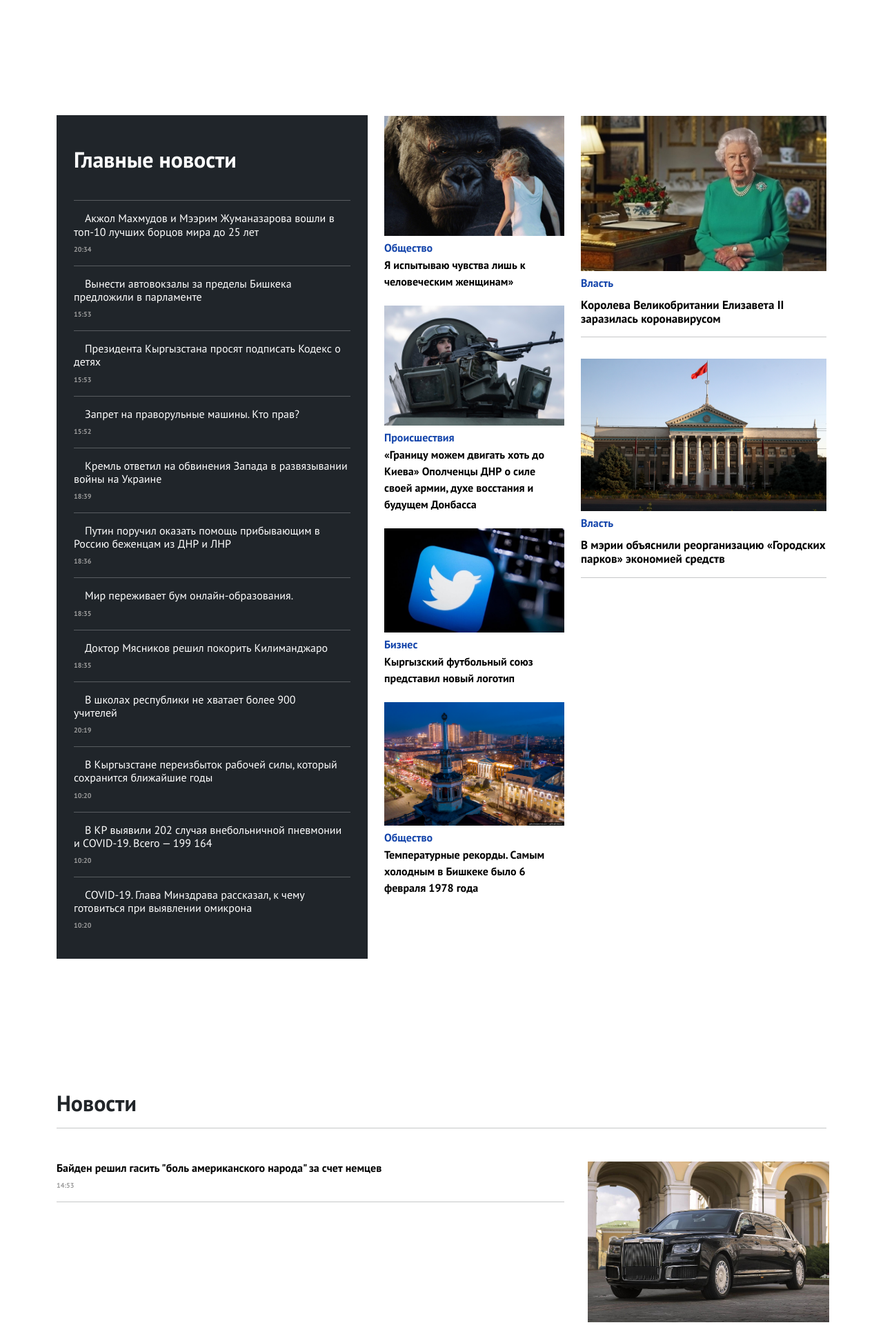
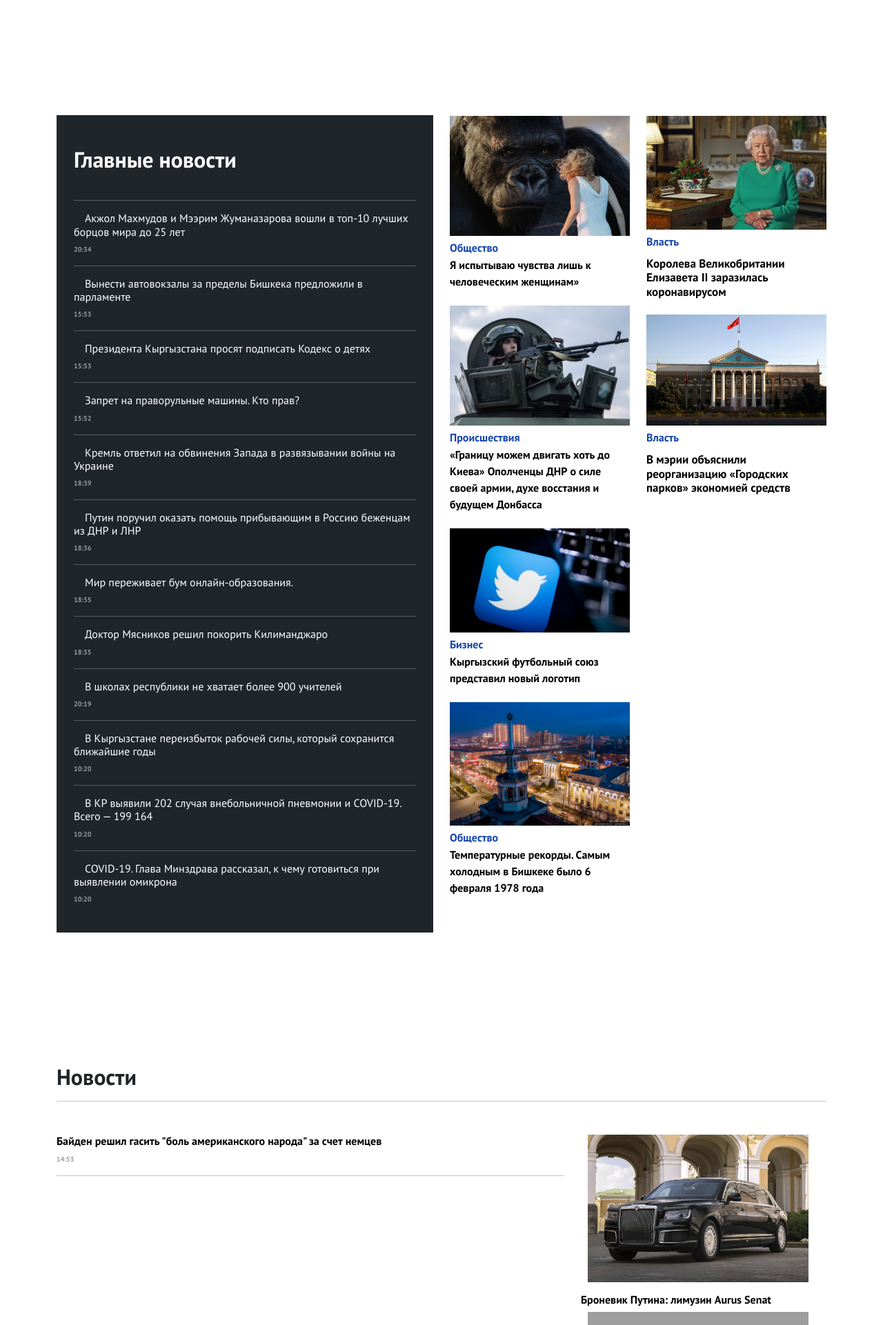
Before and after one commit to aibekovislam/news, a Django app: page / in a window 1280 px wide. Shown: the part 61-1982 px from the top of the page at 69% size. Run offline with Django 3.2, Linux system fonts and the light colour scheme; data comes from the database, SQL or seed files in the repository; some libraries are stand-ins or nearby versions; grey boxes are pictures that could not be loaded.

Commit message:
modified pro

```diff
--- a/core/static/style.css
+++ b/core/static/style.css
@@ -266,7 +266,8 @@
 }
 
 .img-adaptive{
-	max-width: 350px;
+	max-width: 320px;
+	height: auto;
 }
 
 .mr-7{
@@ -529,7 +530,7 @@
 
 .black_block_news{
 	background-color: #20252a;
-	max-width: 525px;
+	max-width: 650px;
 	color: white;
 	padding-left: 25px;
 	padding-right: 25px;
--- a/core/templates/articles.html
+++ b/core/templates/articles.html
@@ -9,7 +9,7 @@
 
 <div class="container">
   <div class="row">
-    <div class="col-md-5 col-sm-12 mt-2">
+    <div class="col-md-6 col-sm-12 mt-2">
       <div class="black_block_news">
         <h2 class="main-news">Главные новости</h2>
         {% for article in articles %}
@@ -30,13 +30,12 @@
         {% endif %}
       {% endfor %}
     </div>
-    <div class="col-md-4 mt-4">
+    <div class="col-md-3 mt-4">
       {% for article in articles %}
         {% if article.main_article %}
             <img class="img-fluid img-m" {% if article.picture %} src="{{ article.picture.url }}" {% endif %} alt="Article image">
             <a class="text-link2">{{ article.heading }}</a>
             <h4 class="zago_main0"><a href="{% url 'article' article.id %}" class="link-text">{{ article.title }}</a></h4>
-            <hr>
         {% endif %}
       {% endfor %}
     </div>
```
